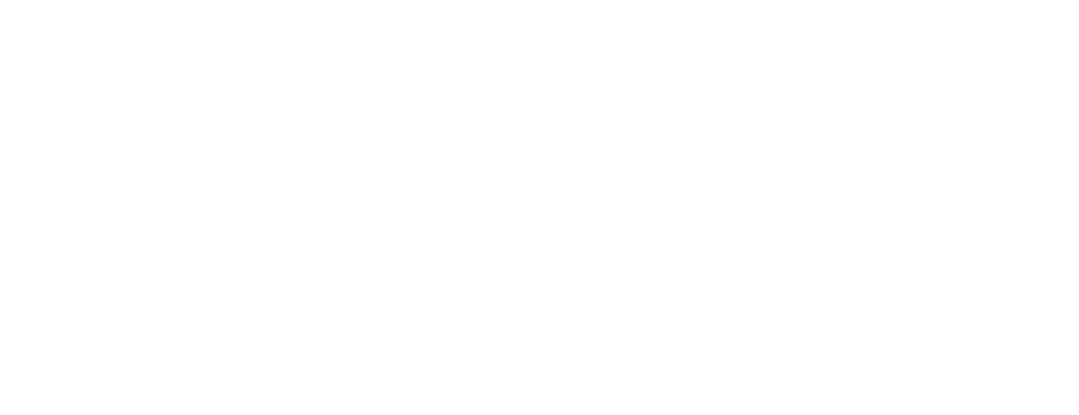
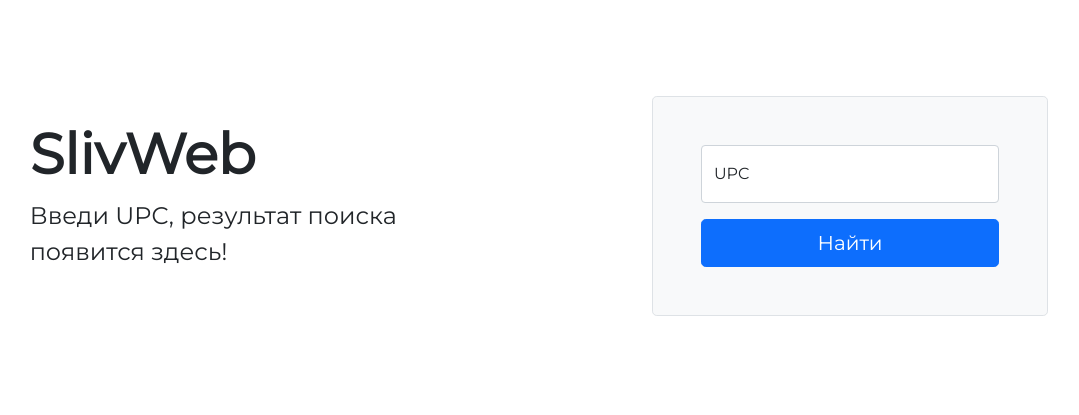
Before and after one commit to kirillsaint/slivweb, a plain HTML site: page index.html in a window 1280 px wide. Shown: the whole page, without its empty margins (101-1180 px from the left). Drawn offline with nearby package versions, Linux system fonts and the light colour scheme; the site is published under a folder, as on GitHub Pages, so addresses that start at the root find nothing.

Commit message:
Update index.html

```diff
--- a/index.html
+++ b/index.html
@@ -1 +1 @@
-<!doctype html><html lang="en"><head><meta charset="utf-8"/><link rel="icon" href="/favicon.ico"/><meta name="viewport" content="width=device-width,initial-scale=1"/><meta name="theme-color" content="#000000"/><meta name="description" content="SlivApp by @kirillsaint"/><link rel="apple-touch-icon" href="/logo192.png"/><link rel="manifest" href="/manifest.json"/><title>SlivApp</title><link rel="stylesheet" href="https://cdn.jsdelivr.net/npm/bootstrap@5.1.3/dist/css/bootstrap.min.css" integrity="sha384-1BmE4kWBq78iYhFldvKuhfTAU6auU8tT94WrHftjDbrCEXSU1oBoqyl2QvZ6jIW3" crossorigin="anonymous"><link rel="preconnect" href="https://fonts.googleapis.com"><link rel="preconnect" href="https://fonts.gstatic.com" crossorigin><link href="https://fonts.googleapis.com/css2?family=Montserrat&display=swap" rel="stylesheet"><style>body{font-family:Montserrat,sans-serif}</style><script defer="defer" src="/static/js/main.c7abbed1.js"></script></head><body><noscript>You need to enable JavaScript to run this app.</noscript><div id="root"></div></body></html>
+<!doctype html><html lang="en"><head><meta charset="utf-8"/><link rel="icon" href="favicon.ico"/><meta name="viewport" content="width=device-width,initial-scale=1"/><meta name="theme-color" content="#000000"/><meta name="description" content="SlivApp by @kirillsaint"/><link rel="apple-touch-icon" href="logo192.png"/><link rel="manifest" href="manifest.json"/><title>SlivWeb</title><link rel="stylesheet" href="https://cdn.jsdelivr.net/npm/bootstrap@5.1.3/dist/css/bootstrap.min.css" integrity="sha384-1BmE4kWBq78iYhFldvKuhfTAU6auU8tT94WrHftjDbrCEXSU1oBoqyl2QvZ6jIW3" crossorigin="anonymous"><link rel="preconnect" href="https://fonts.googleapis.com"><link rel="preconnect" href="https://fonts.gstatic.com" crossorigin><link href="https://fonts.googleapis.com/css2?family=Montserrat&display=swap" rel="stylesheet"><style>body{font-family:Montserrat,sans-serif}</style><script defer="defer" src="static/js/main.c7abbed1.js"></script></head><body><noscript>You need to enable JavaScript to run this app.</noscript><div id="root"></div></body></html>
```
